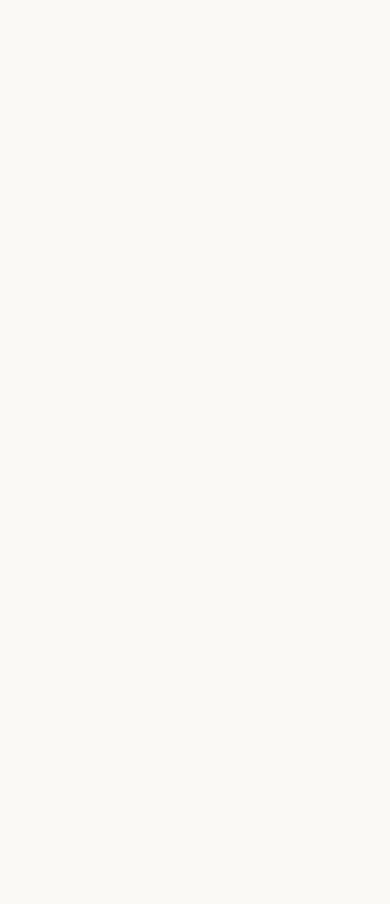
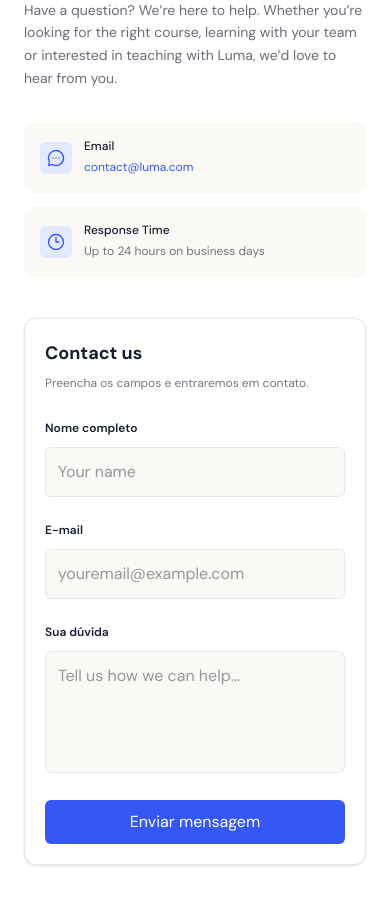
Before and after one commit to gcallegari/buzzvel-frontend-challenge, a Next.js app: page / in a window 390 px wide. Shown: the part 5300-6204 px from the top of the page. Before the commit the page ends 5154 px from the top, so only its background shows below. Built offline with nearby package versions, Linux system fonts and the light colour scheme.

Commit message:
feat: implement responsive contact section with form validation

```diff
--- a/app/page.tsx
+++ b/app/page.tsx
@@ -6,6 +6,7 @@ import FeaturedCourse from "@/components/sections/FeaturedCourse";
 import HowItWorks from "@/components/sections/HowItWorks";
 import Testimonials from "@/components/sections/Testimonials";
 import People from "@/components/sections/People";
+import Contact from "@/components/sections/Contact";
 
 export default function Home() {
   return (
@@ -19,6 +20,7 @@ export default function Home() {
         <HowItWorks />
         <Testimonials />
         <People />
+        <Contact />
       </main>
     </>
   );
--- /dev/null
+++ b/components/sections/Contact.tsx
@@ -0,0 +1,41 @@
+
+import ContactForm from "@/components/ui/ContactForm";
+import ContactInfo from "@/components/ui/ContactInfo";
+
+export default function Contact() {
+  return (
+    <section
+      id="contact"
+      aria-labelledby="contact-title"
+      className="bg-white py-16 md:py-24"
+    >
+      <div className="mx-auto grid max-w-7xl grid-cols-1 items-center gap-10 px-6 md:grid-cols-2 md:gap-16 lg:px-10">
+        {/* Contact information */}
+        <div>
+          <p className="mb-3 text-xs font-bold uppercase tracking-[0.18em] text-primary">
+            Contact
+          </p>
+
+          <h2
+            id="contact-title"
+            className="text-[30px] font-bold leading-[1.1] tracking-tight md:text-[42px]"
+          >
+            Get in touch
+          </h2>
+
+          <p className="mt-5 max-w-md text-sm leading-relaxed text-foreground/65 md:text-base">
+            Have a question? We’re here to help. Whether you’re
+            looking for the right course, learning with your team
+            or interested in teaching with Luma, we’d love to
+            hear from you.
+          </p>
+
+          <ContactInfo />
+        </div>
+
+        {/* Contact form */}
+        <ContactForm />
+      </div>
+    </section>
+  );
+}
--- /dev/null
+++ b/components/ui/ContactForm.tsx
@@ -0,0 +1,197 @@
+
+"use client";
+
+import { useState } from "react";
+import { useForm } from "react-hook-form";
+import { z } from "zod";
+import { zodResolver } from "@hookform/resolvers/zod";
+
+const contactSchema = z.object({
+  name: z.string().trim().min(2, "Please enter your full name."),
+  email: z.email("Please enter a valid email address."),
+  question: z
+    .string()
+    .trim()
+    .min(10, "Please enter at least 10 characters."),
+});
+
+type ContactFormValues = z.infer<typeof contactSchema>;
+
+export default function ContactForm() {
+  const [isSubmitted, setIsSubmitted] = useState(false);
+
+  const {
+    register,
+    handleSubmit,
+    formState: { errors, isSubmitting },
+    reset,
+  } = useForm<ContactFormValues>({
+    resolver: zodResolver(contactSchema),
+    mode: "onBlur",
+    defaultValues: {
+      name: "",
+      email: "",
+      question: "",
+    },
+  });
+
+  const onSubmit = async (data: ContactFormValues) => {
+    // TODO: Integrate with a real API endpoint.
+    // Do not log or transmit personal data until an endpoint exists.
+    void data;
+
+    setIsSubmitted(false);
+    reset();
+  };
+
+  const inputStyles =
+    "mt-2 w-full rounded-md border border-border bg-background px-3 py-3 text-sm text-foreground outline-none transition-colors placeholder:text-foreground/45 focus:border-primary focus:ring-2 focus:ring-primary/15";
+
+  return (
+    <div className="rounded-xl border border-border bg-white p-5 shadow-sm md:p-8">
+      <h3 className="text-lg font-bold text-foreground">
+        Contact us
+      </h3>
+
+      <p className="mt-2 text-xs text-foreground/60">
+        <span className="hidden md:inline">
+          Fill out the fields and we will get in touch.
+        </span>
+        <span className="md:hidden">
+          Preencha os campos e entraremos em contato.
+        </span>
+      </p>
+
+      <form
+        onSubmit={handleSubmit(onSubmit)}
+        noValidate
+        className="mt-6 flex flex-col gap-5"
+      >
+        {/* Full name */}
+        <div>
+          <label
+            htmlFor="contact-name"
+            className="text-xs font-semibold"
+          >
+            <span className="hidden md:inline">Full name</span>
+            <span className="md:hidden">Nome completo</span>
+          </label>
+
+          <input
+            id="contact-name"
+            type="text"
+            autoComplete="name"
+            placeholder="Your name"
+            aria-invalid={!!errors.name}
+            aria-describedby={
+              errors.name ? "contact-name-error" : undefined
+            }
+            className={inputStyles}
+            {...register("name")}
+          />
+
+          {errors.name && (
+            <p
+              id="contact-name-error"
+              role="alert"
+              className="mt-1 text-xs text-red-600"
+            >
+              {errors.name.message}
+            </p>
+          )}
+        </div>
+
+        {/* Email */}
+        <div>
+          <label
+            htmlFor="contact-email"
+            className="text-xs font-semibold"
+          >
+            <span className="hidden md:inline">Email</span>
+            <span className="md:hidden">E-mail</span>
+          </label>
+
+          <input
+            id="contact-email"
+            type="email"
+            autoComplete="email"
+            placeholder="youremail@example.com"
+            aria-invalid={!!errors.email}
+            aria-describedby={
+              errors.email ? "contact-email-error" : undefined
+            }
+            className={inputStyles}
+            {...register("email")}
+          />
+
+          {errors.email && (
+            <p
+              id="contact-email-error"
+              role="alert"
+              className="mt-1 text-xs text-red-600"
+            >
+              {errors.email.message}
+            </p>
+          )}
+        </div>
+
+        {/* Question */}
+        <div>
+          <label
+            htmlFor="contact-question"
+            className="text-xs font-semibold"
+          >
+            <span className="hidden md:inline">
+              Your question
+            </span>
+            <span className="md:hidden">Sua dúvida</span>
+          </label>
+
+          <textarea
+            id="contact-question"
+            rows={4}
+            placeholder="Tell us how we can help..."
+            aria-invalid={!!errors.question}
+            aria-describedby={
+              errors.question
+                ? "contact-question-error"
+                : undefined
+            }
+            className={`${inputStyles} resize-none`}
+            {...register("question")}
+          />
+
+          {errors.question && (
+            <p
+              id="contact-question-error"
+              role="alert"
+              className="mt-1 text-xs text-red-600"
+            >
+              {errors.question.message}
+            </p>
+          )}
+        </div>
+
+        {/* Submit */}
+        <button
+          type="submit"
+          disabled={isSubmitting}
+          className="flex min-h-11 w-full items-center justify-center rounded-md bg-primary px-5 text-sm font-semibold text-white transition-colors hover:bg-primary-hover focus-visible:outline-2 focus-visible:outline-offset-2 focus-visible:outline-primary disabled:cursor-not-allowed disabled:opacity-60"
+        >
+          <span className="hidden md:inline">
+            Send message
+          </span>
+          <span className="md:hidden">
+            Enviar mensagem
+          </span>
+        </button>
+
+        {isSubmitted && (
+          <p role="status" className="text-sm text-primary">
+            Message submitted.
+          </p>
+        )}
+      </form>
+    </div>
+  );
+}
--- /dev/null
+++ b/components/ui/ContactInfo.tsx
@@ -0,0 +1,58 @@
+
+import { Clock3, MessageCircleMore } from "lucide-react";
+import type { ReactNode } from "react";
+
+interface ContactInfoItemProps {
+  icon: ReactNode;
+  title: string;
+  children: ReactNode;
+}
+
+function ContactInfoItem({
+  icon,
+  title,
+  children,
+}: ContactInfoItemProps) {
+  return (
+    <div className="flex min-h-[72px] items-center gap-3 rounded-xl bg-background p-4">
+      <div className="flex h-8 w-8 shrink-0 items-center justify-center rounded-md bg-[#E4E9FF] text-primary">
+        {icon}
+      </div>
+
+      <div>
+        <p className="text-xs font-medium text-foreground">
+          {title}
+        </p>
+
+        <div className="mt-1 text-xs leading-relaxed text-foreground/60">
+          {children}
+        </div>
+      </div>
+    </div>
+  );
+}
+
+export default function ContactInfo() {
+  return (
+    <div className="mt-8 flex flex-col gap-3">
+      <ContactInfoItem
+        icon={<MessageCircleMore size={18} strokeWidth={1.8} />}
+        title="Email"
+      >
+        <a
+          href="mailto:contact@luma.com"
+          className="text-primary hover:underline"
+        >
+          contact@luma.com
+        </a>
+      </ContactInfoItem>
+
+      <ContactInfoItem
+        icon={<Clock3 size={18} strokeWidth={1.8} />}
+        title="Response Time"
+      >
+        Up to 24 hours on business days
+      </ContactInfoItem>
+    </div>
+  );
+}
--- a/package.json
+++ b/package.json
@@ -9,9 +9,13 @@
     "lint": "eslint"
   },
   "dependencies": {
+    "@hookform/resolvers": "^7.0.7",
+    "lucide-react": "^1.75.0",
     "next": "16.4.6",
     "react": "19.3.0",
-    "react-dom": "19.3.0"
+    "react-dom": "19.3.0",
+    "react-hook-form": "^7.92.0",
+    "zod": "^4.6.7"
   },
   "devDependencies": {
     "@tailwindcss/turbopack": "4.3.3",
```
Also changed, not shown: 1 other file (tests, documents, lock files or other folders).
